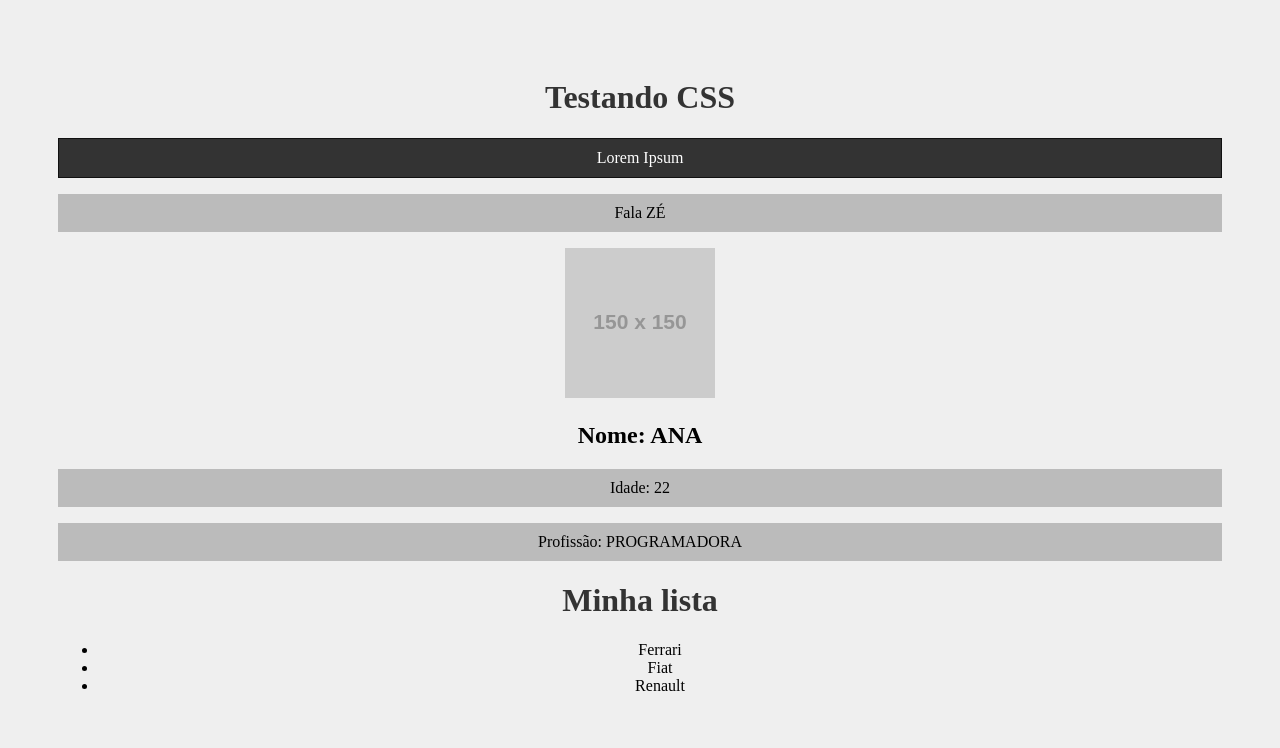
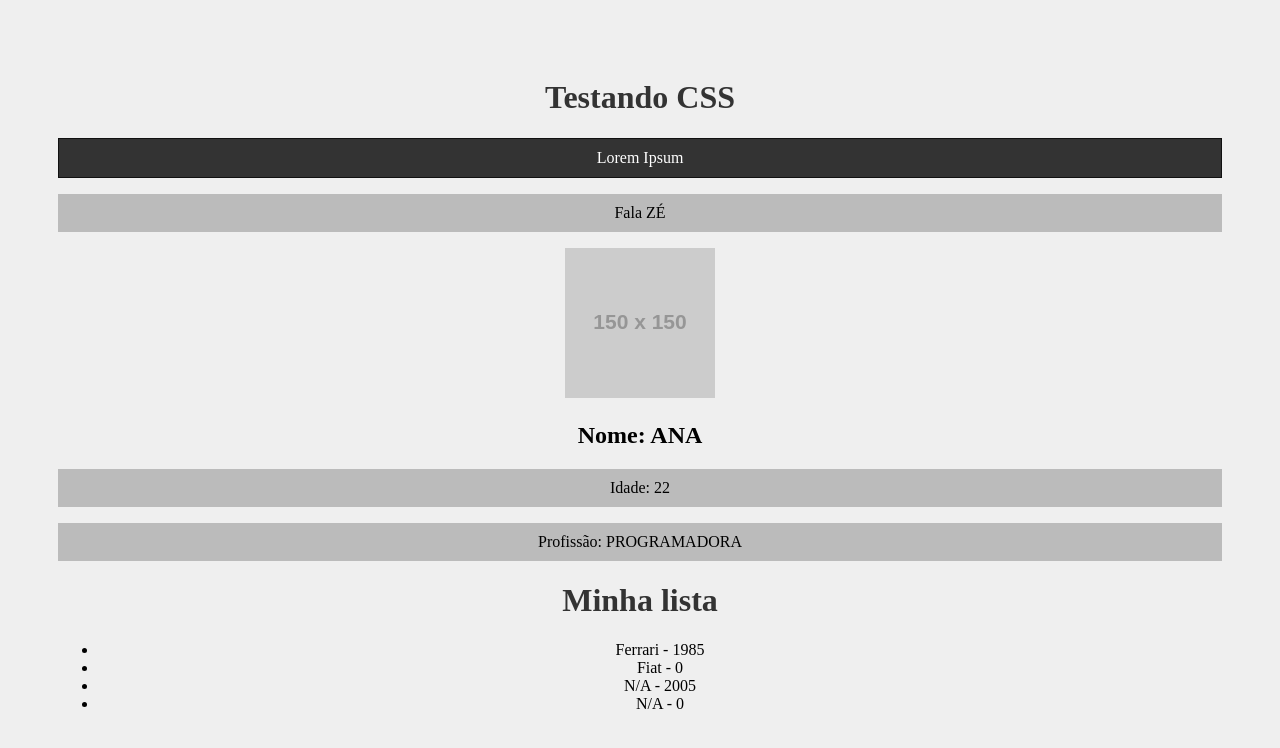
Before and after one commit to bisaio/estudo-react, a React (Create React App) app in the folder my-app/: page / in a window 1280 px wide. Shown: the top 748 px of the page. Built offline with nearby package versions, Linux system fonts and the light colour scheme.

Commit message:
aula_8 - validacao e valores padrao de props

```diff
--- a/my-app/src/components/Item.tsx
+++ b/my-app/src/components/Item.tsx
@@ -1,11 +1,12 @@
 interface ItemProps {
-    marca: string
+    marca?: string,
+    ano_lancamento?: number
 }
 
-export default function Item(props: ItemProps) {
+export default function Item({marca='N/A', ano_lancamento=0}: ItemProps) {
     return (
         <>
-            <li>{props.marca}</li>
+            <li>{marca} - {ano_lancamento}</li>
         </>
     )
 }
--- a/my-app/src/components/List.tsx
+++ b/my-app/src/components/List.tsx
@@ -5,9 +5,10 @@ export default function List() {
         <>
             <h1>Minha lista</h1>
             <ul>
-                <Item marca="Ferrari"/>
-                <Item marca="Fiat"/>
-                <Item marca="Renault"/>
+                <Item marca="Ferrari" ano_lancamento={1985} />
+                <Item marca="Fiat" />
+                <Item ano_lancamento={2005} />
+                <Item />
             </ul>
         </>
     )
```
